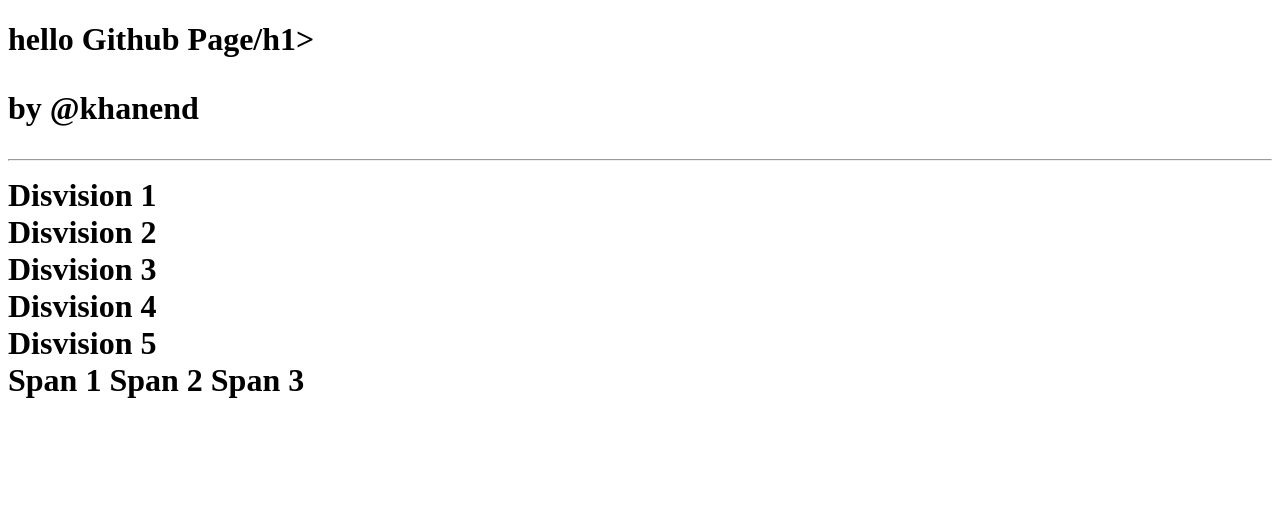
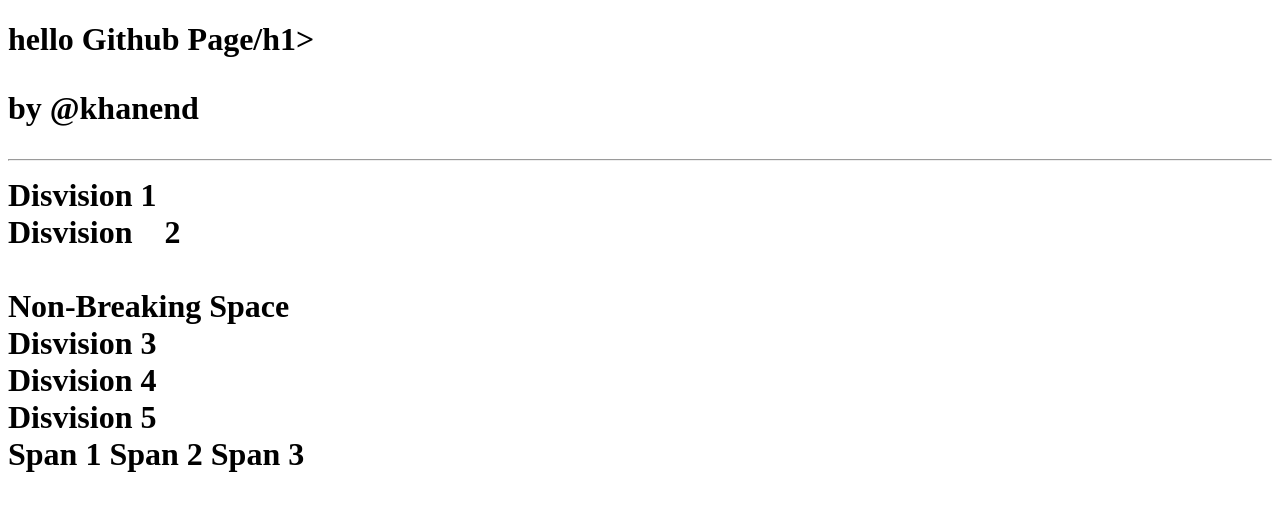
Before and after one commit to khanend/khanend.github.io, a plain HTML site: page index.html in a window 1280 px wide. Drawn offline with Linux system fonts and the light colour scheme.

Commit message:
Add files via upload

```diff
--- a/index.html
+++ b/index.html
@@ -8,7 +8,9 @@
 	<p>by @khanend</p>
 	<hr>
 	<div>Disvision 1</div>
-	<div>Disvision 2</div>
+	<div>Disvision &nbsp;&nbsp;&nbsp;2</div>
+	<br>
+	Non-Breaking Space
 	<div>Disvision 3</div>
 	<div>Disvision 4</div> <div>Disvision 5</div>
 	<span>Span 1</span>
```
